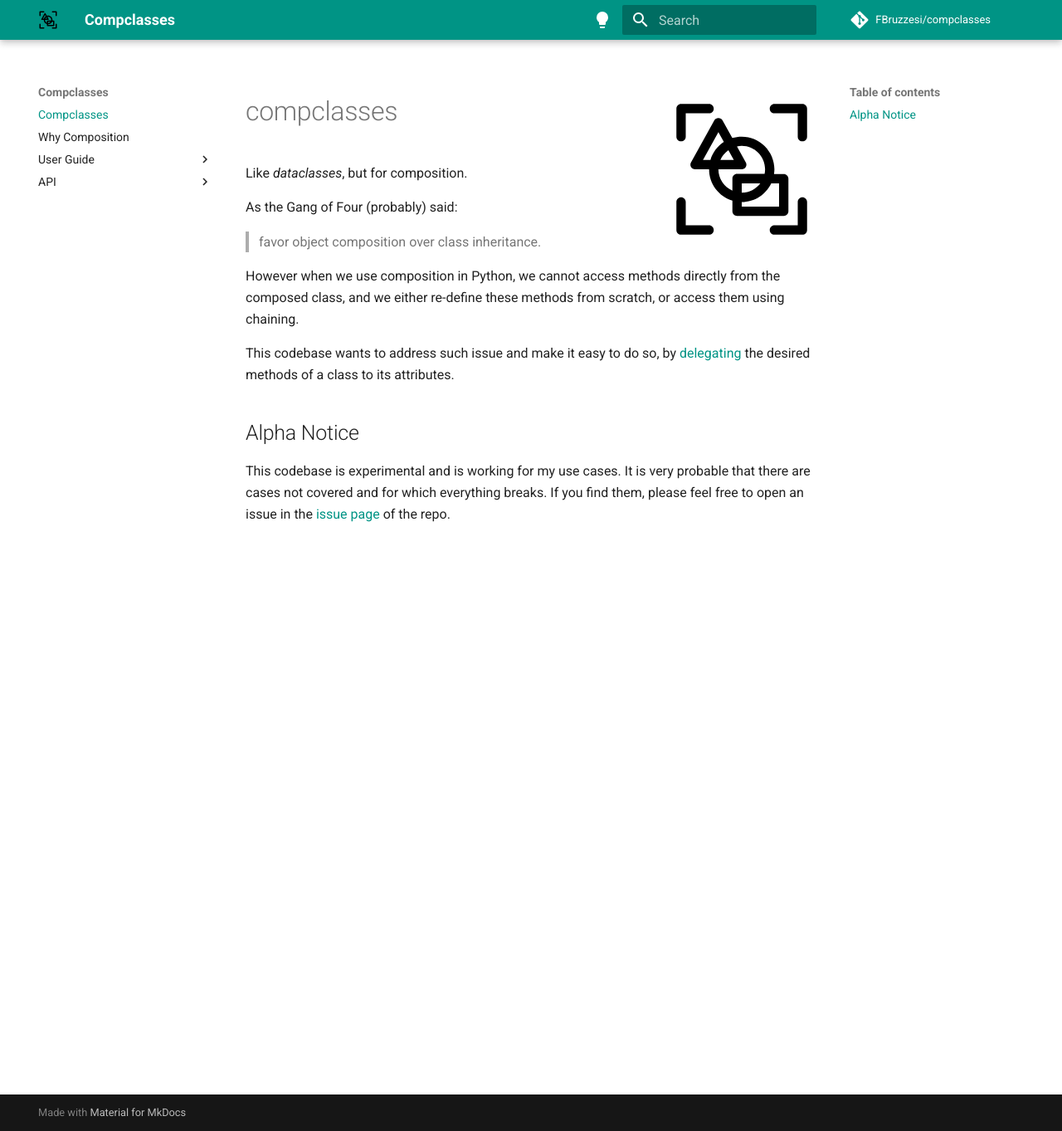
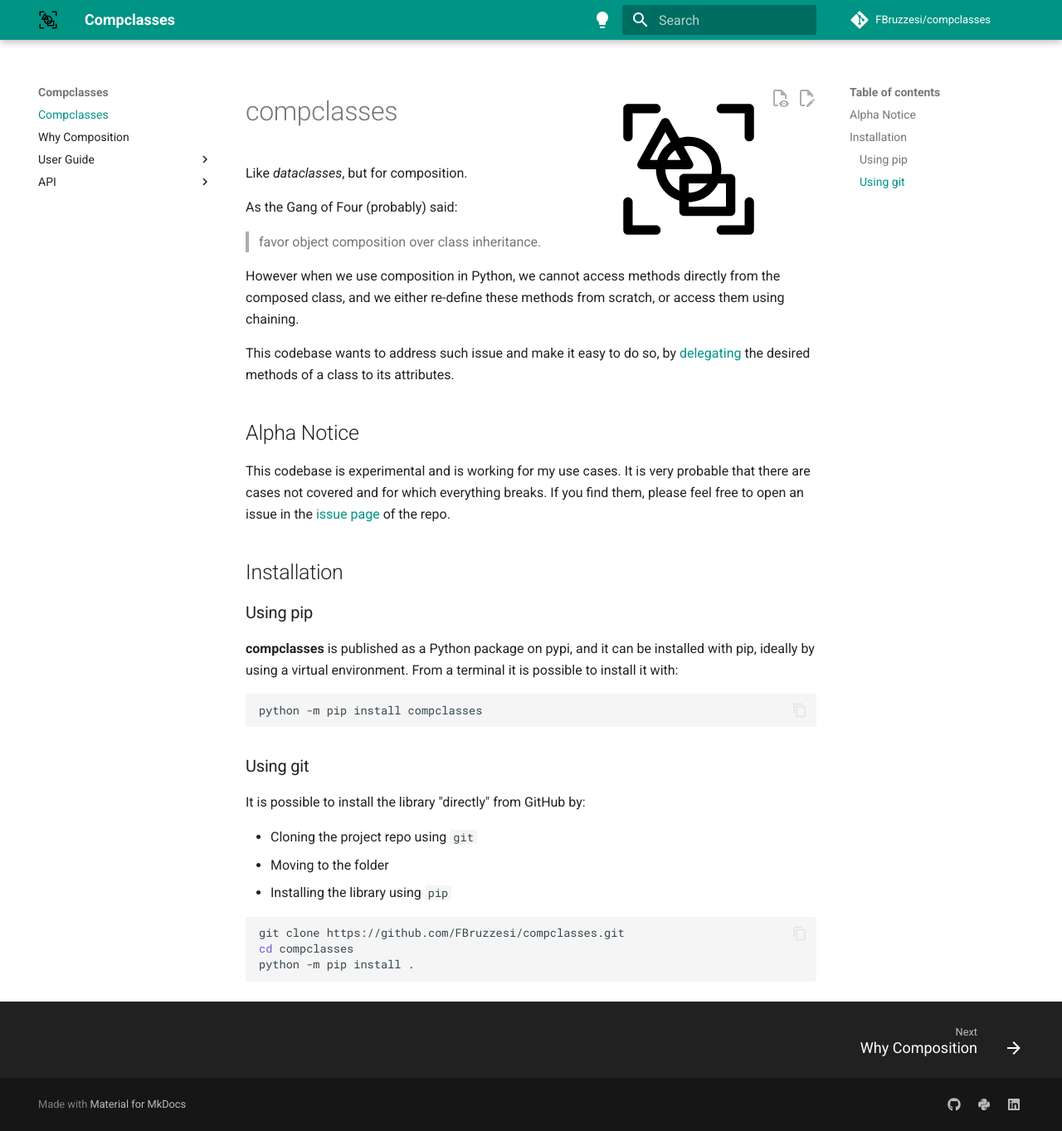
Before and after one commit to FBruzzesi/compclasses, an MkDocs documentation site: the page built from docs/index.md, in a window 1280 px wide and 1363 px high. Shown: the whole window at 83% size. Built offline with MkDocs 1.6.1 and Material for MkDocs 9.7.7, drawn with Linux system fonts in a browser that asks for light colours; comment, search, counter and statistics services are not loaded.

Commit message:
cleaned mkdocs.yml

````diff
--- a/docs/index.md
+++ b/docs/index.md
@@ -16,3 +16,27 @@ This codebase wants to address such issue and make it easy to do so, by [delegat
 ## Alpha Notice
 
 This codebase is experimental and is working for my use cases. It is very probable that there are cases not covered and for which everything breaks. If you find them, please feel free to open an issue in the [issue page](https://github.com/FBruzzesi/compclasses/issues) of the repo.
+
+## Installation
+
+### Using pip
+
+**compclasses** is published as a Python package on pypi, and it can be installed with pip, ideally by using a virtual environment. From a terminal it is possible to install it with:
+
+```bash
+python -m pip install compclasses
+```
+
+### Using git
+
+It is possible to install the library "directly" from GitHub by:
+
+- Cloning the project repo using `git`
+- Moving to the folder
+- Installing the library using `pip`
+
+```bash
+git clone https://github.com/FBruzzesi/compclasses.git
+cd compclasses
+python -m pip install .
+```
--- a/mkdocs.yml
+++ b/mkdocs.yml
@@ -1,8 +1,19 @@
+# Project information
 site_name: Compclasses
 site_description: Like *dataclasses*, but for composition
 site_url: https://fbruzzesi.github.io/compclasses/
+site_author: Francesco Bruzzesi
+
+# Repository information
+repo_name: FBruzzesi/compclasses
+repo_url: https://github.com/fbruzzesi/compclasses
+
+# Configuration
 theme:
   name: material
+  font:
+    text: Roboto
+    code: Roboto Mono
   palette:
   - media: '(prefers-color-scheme: light)'
     scheme: default
@@ -19,29 +30,81 @@ theme:
       icon: material/lightbulb-outline
       name: Switch to dark mode
   features:
-  - search.suggest
-  - search.highlight
-  - content.tabs.link
+    - content.action.edit
+    - content.action.view
+    - content.code.annotate
+    - content.code.copy
+    - content.tooltips
+    - search.suggest
+    - search.highlight
+    - content.tabs.link
+    - navigation.footer
+    - navigation.indexes
+    - navigation.top
+    - navigation.tracking
+    - search.highlight
+    - search.share
+    - search.suggest
+    - toc.follow
   logo: img/compclass-logo.svg
   favicon: img/compclass-logo.svg
-  language: en
-repo_name: FBruzzesi/compclasses
-repo_url: https://github.com/fbruzzesi/compclasses
-edit_uri: ''
+
+# Plugins
 plugins:
-- search
-- mkdocstrings
+  - mkdocstrings
+  - search:
+      separator: '[\s\-,:!=\[\]()"`/]+|\.(?!\d)|&[lg]t;|(?!\b)(?=[A-Z][a-z])'
+
+# Customization
+extra:
+  social:
+    - icon: fontawesome/brands/github
+      link: https://github.com/fbruzzesi
+    - icon: fontawesome/brands/python
+      link: https://pypi.org/project/compclasses/
+    - icon: fontawesome/brands/linkedin
+      link: https://www.linkedin.com/in/francesco-bruzzesi/
+
+# Extensions
 markdown_extensions:
+  - abbr
   - admonition
+  - attr_list
   - codehilite
-  - pymdownx.superfences
+  - def_list
+  - footnotes
+  - md_in_html
   - toc:
       permalink: true
   - pymdownx.arithmatex:
       generic: true
-extra_javascript:
-  - https://polyfill.io/v3/polyfill.min.js?features=es6
-  - https://cdn.jsdelivr.net/npm/mathjax@3/es5/tex-mml-chtml.js
+  - pymdownx.betterem:
+      smart_enable: all
+  - pymdownx.caret
+  - pymdownx.details
+  - pymdownx.highlight:
+      anchor_linenums: true
+  - pymdownx.inlinehilite
+  - pymdownx.keys
+  - pymdownx.magiclink:
+      repo_url_shorthand: true
+      user: squidfunk
+      repo: mkdocs-material
+  - pymdownx.mark
+  - pymdownx.smartsymbols
+  - pymdownx.superfences
+  - pymdownx.tabbed:
+      alternate_style: true
+  - pymdownx.tasklist:
+      custom_checkbox: true
+  - pymdownx.tilde
+
+
+# extra_javascript:
+#   - https://polyfill.io/v3/polyfill.min.js?features=es6
+#   - https://cdn.jsdelivr.net/npm/mathjax@3/es5/tex-mml-chtml.js
+
+# Documentation webpage tree
 nav:
   - Compclasses: index.md
   - Why Composition: composition.md
````
Also changed, not shown: 1 other file.
